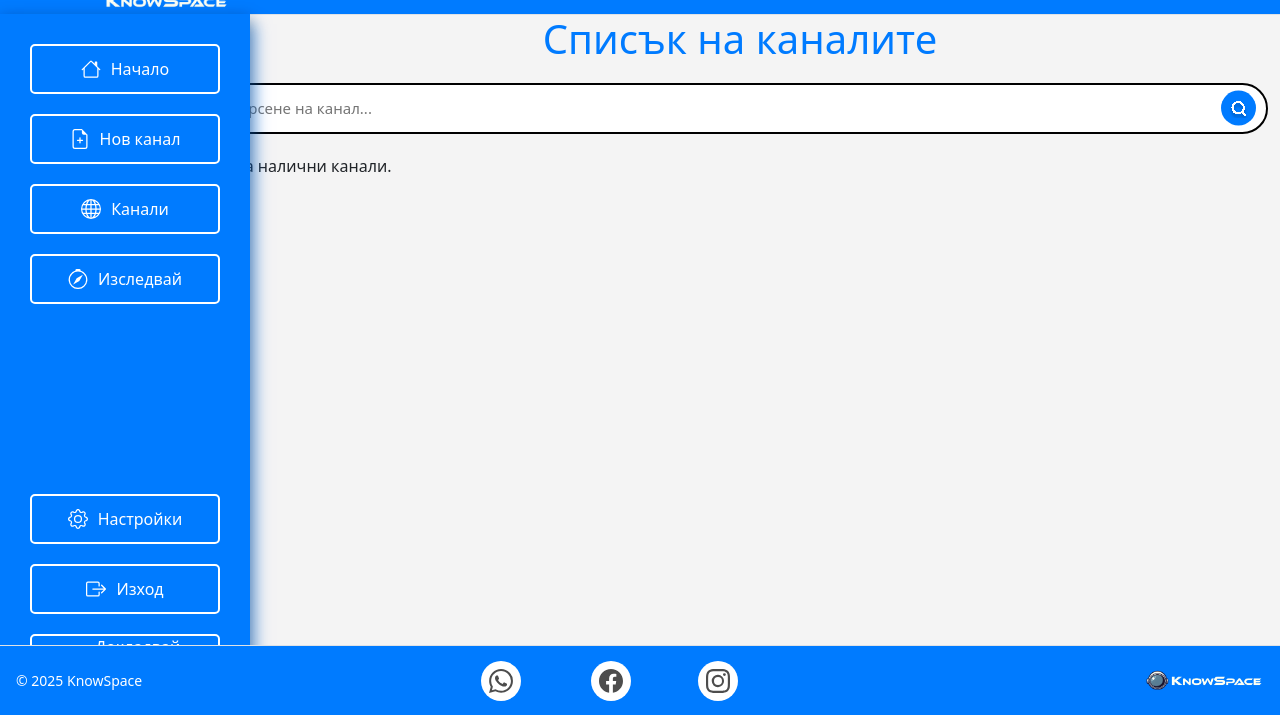
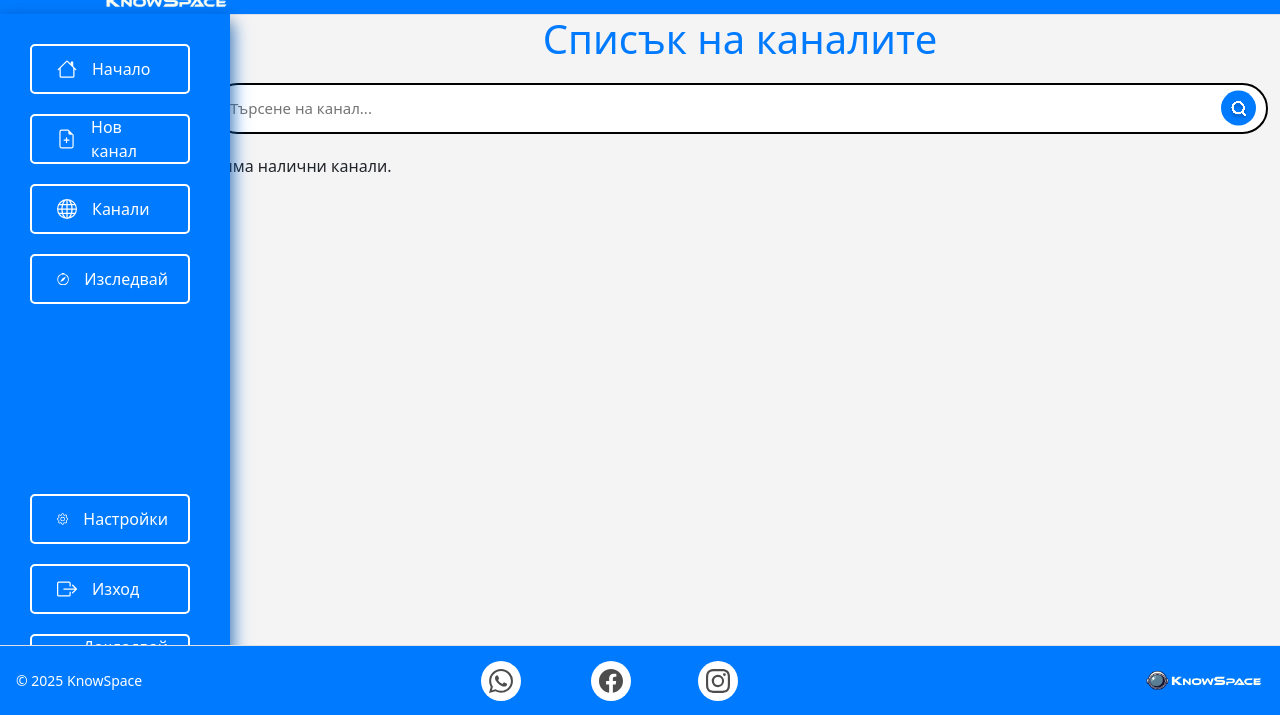
Before and after one commit to AtanasChobanov/Blog-Web-App, a Node server app: page /explore in a window 1280 px wide. Shown: the part 85-800 px from the top of the page. Run offline with Node 20, Linux system fonts and the light colour scheme; the visitor is signed in with stand-in values (Sample User, id 1); data that the repository does not hold is empty; some libraries are stand-ins or nearby versions.

Commit message:
Updated the side bar

```diff
--- a/public/styles/side-bar.css
+++ b/public/styles/side-bar.css
@@ -2,7 +2,7 @@
     display: flex;
     flex-direction: column;
     background-color: #007bff;
-    width: 250px;
+    width: 230px;
     height: calc(100vh - 100px);
     padding: 20px;
     box-shadow: rgba(0, 0, 0, 0.35) 0px 5px 15px,
@@ -19,10 +19,10 @@
     position: relative;
     display: flex;
     align-items: center;
-    justify-content: center;
+    justify-content: flex-start;
     margin: 10px;
     padding: 13px 20px;
-    text-align: center;
+    text-align: left;
     font-size: 16px;
     text-decoration: none;
     color: white;
@@ -33,6 +33,7 @@
     border-radius: 5px;
     box-shadow: inset 0 0 0 0 white;
     height: 50px;
+    width: 160px;
 }
 
 .side-bar-button:hover {
@@ -48,11 +49,12 @@
 .side-bar-button svg {
     width: 20px;
     height: 20px;
-    margin-right: 10px;
+    margin-right: 15px;
+    margin-left: 5px;
 }
 
 .side-bar-button span {
-    margin-left: 5px;
+    margin-left: 0;
 }
 
 .settings-button {
```
